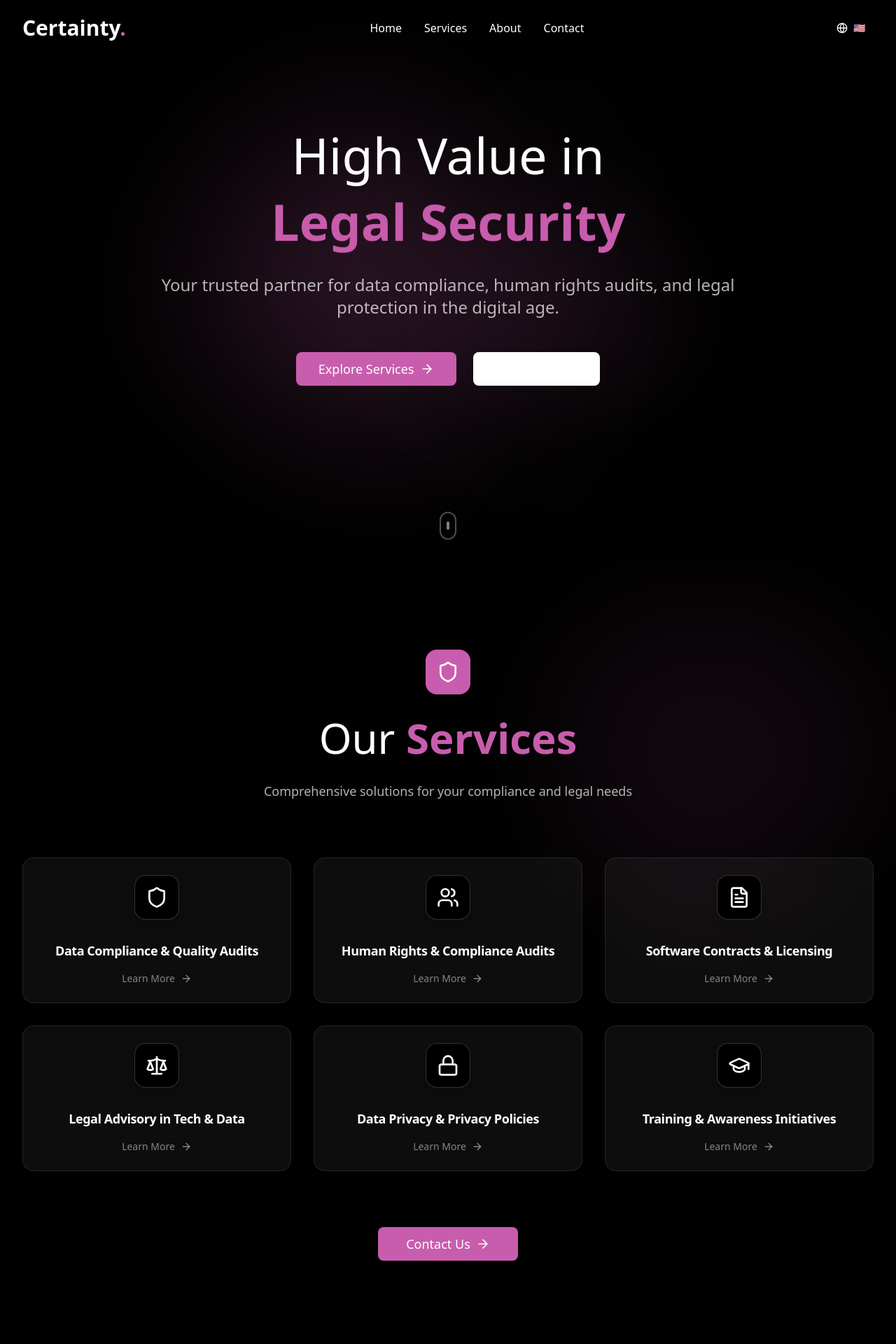
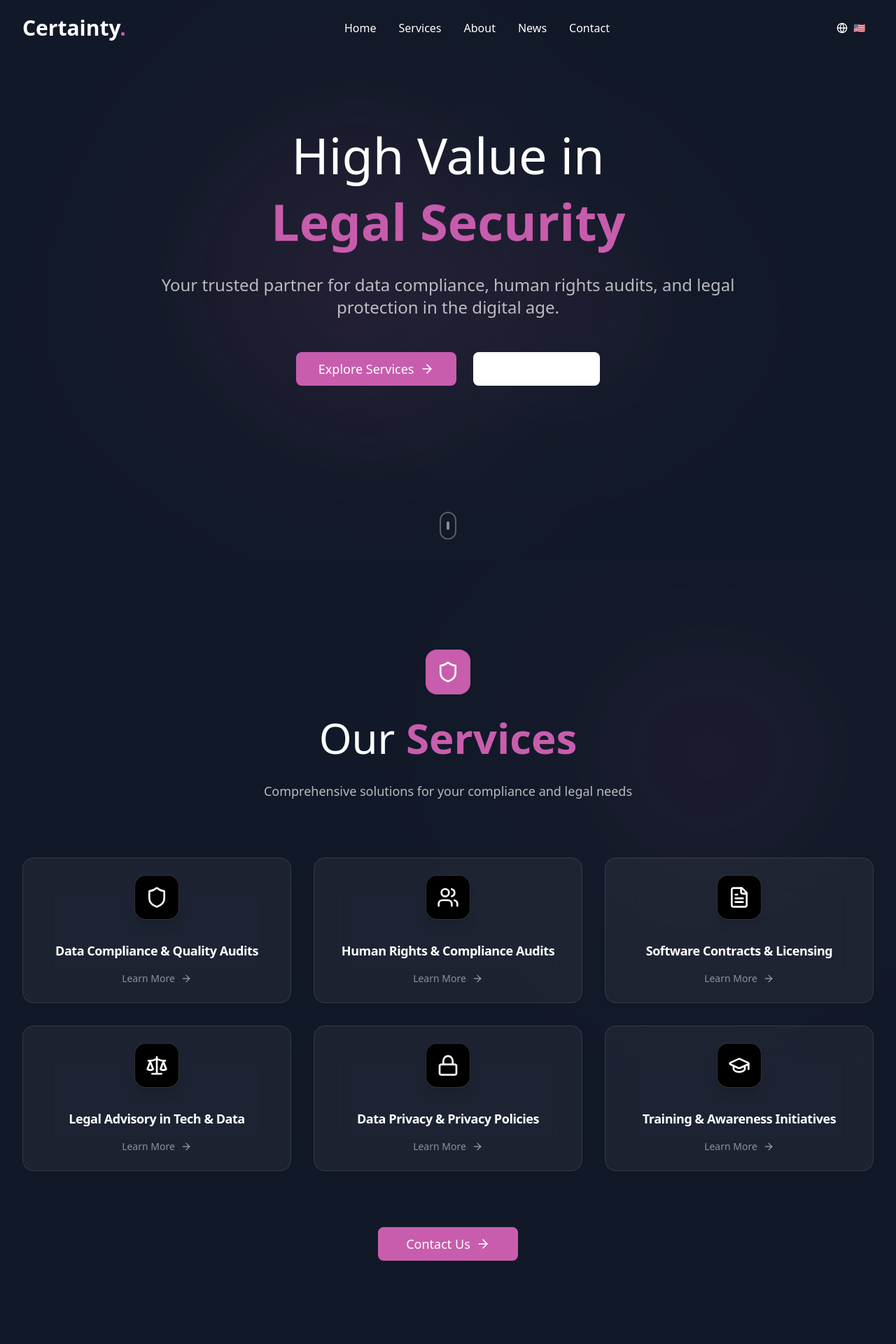
Before and after one commit to caonnis/cs, a React (Vite) app: page / in a window 1280 px wide. Shown: the top 1920 px of the page at 70% size. Built offline with nearby package versions, Linux system fonts and the light colour scheme.

Commit message:
Fix translations, menu, team design and background

```diff
--- a/src/components/Contact.tsx
+++ b/src/components/Contact.tsx
@@ -29,7 +29,7 @@ export const Contact = () => {
   const { t } = useLanguage();
 
   return (
-    <section id="contact" className="py-20 lg:py-32 bg-black relative overflow-hidden">
+    <section id="contact" className="py-20 lg:py-32 bg-gray-900 relative overflow-hidden">
       {/* Animated background elements */}
       <div className="absolute inset-0">
         <motion.div
@@ -42,7 +42,7 @@ export const Contact = () => {
             repeat: Infinity,
             ease: "linear"
           }}
-          className="absolute top-1/4 left-1/4 w-96 h-96 opacity-10"
+          className="absolute top-1/4 left-1/4 w-96 h-96 opacity-5"
           style={{
             background: '#c85dad',
             borderRadius: '60% 40% 30% 70% / 60% 30% 70% 40%',
--- a/src/components/Footer.tsx
+++ b/src/components/Footer.tsx
@@ -50,7 +50,7 @@ export const Footer = () => {
   };
 
   return (
-    <footer className="bg-black text-white relative overflow-hidden">
+    <footer className="bg-gray-900 text-white relative overflow-hidden">
       {/* Animated background elements */}
       <div className="absolute inset-0">
         <motion.div
@@ -63,7 +63,7 @@ export const Footer = () => {
             repeat: Infinity,
             ease: "linear"
           }}
-          className="absolute top-1/4 left-1/4 w-96 h-96 opacity-10"
+          className="absolute top-1/4 left-1/4 w-96 h-96 opacity-3"
           style={{
             background: 'linear-gradient(135deg, #c85dad 0%, #4ecdc4 100%)',
             borderRadius: '60% 40% 30% 70% / 60% 30% 70% 40%',
@@ -81,7 +81,7 @@ export const Footer = () => {
             repeat: Infinity,
             ease: "linear"
           }}
-          className="absolute bottom-1/4 right-1/4 w-80 h-80 opacity-8"
+          className="absolute bottom-1/4 right-1/4 w-80 h-80 opacity-3"
           style={{
             background: 'linear-gradient(225deg, #ff6b6b 0%, #c85dad 100%)',
             borderRadius: '30% 70% 70% 30% / 30% 30% 70% 70%',
--- a/src/components/Header.tsx
+++ b/src/components/Header.tsx
@@ -22,13 +22,18 @@ export const Header = () => {
     { key: 'nav.home', href: '#home' },
     { key: 'nav.services', href: '#services' },
     { key: 'nav.about', href: '#about' },
+    { key: 'nav.news', href: '/news.html' },
     { key: 'nav.contact', href: '#contact' },
   ];
 
   const scrollToSection = (href: string) => {
-    const element = document.querySelector(href);
-    if (element) {
-      element.scrollIntoView({ behavior: 'smooth' });
+    if (href.startsWith('#')) {
+      const element = document.querySelector(href);
+      if (element) {
+        element.scrollIntoView({ behavior: 'smooth' });
+      }
+    } else {
+      window.open(href, '_blank');
     }
     setIsMenuOpen(false);
   };
--- a/src/components/Hero.tsx
+++ b/src/components/Hero.tsx
@@ -32,7 +32,7 @@ export const Hero = () => {
   };
 
   return (
-    <section id="home" className="min-h-screen bg-black relative overflow-hidden">
+    <section id="home" className="min-h-screen bg-gray-900 relative overflow-hidden">
       {/* Minimal background elements */}
       <div className="absolute inset-0">
         <motion.div
@@ -46,7 +46,7 @@ export const Hero = () => {
             repeat: Infinity,
             ease: "linear"
           }}
-          className="absolute top-1/4 left-1/4 w-96 h-96 opacity-20"
+          className="absolute top-1/4 left-1/4 w-96 h-96 opacity-10"
           style={{
             background: '#c85dad',
             borderRadius: '60% 40% 30% 70% / 60% 30% 70% 40%',
@@ -65,7 +65,7 @@ export const Hero = () => {
             repeat: Infinity,
             ease: "linear"
           }}
-          className="absolute bottom-1/4 right-1/4 w-80 h-80 opacity-10"
+          className="absolute bottom-1/4 right-1/4 w-80 h-80 opacity-5"
           style={{
             background: '#c85dad',
             borderRadius: '30% 70% 70% 30% / 30% 30% 70% 70%',
--- a/src/components/Services.tsx
+++ b/src/components/Services.tsx
@@ -90,7 +90,7 @@ export const Services = () => {
   const selectedServiceData = services.find(s => s.id === selectedService);
 
   return (
-    <section id="services" className="py-20 lg:py-32 bg-black relative overflow-hidden">
+    <section id="services" className="py-20 lg:py-32 bg-gray-900 relative overflow-hidden">
       {/* Minimal background elements */}
       <div className="absolute inset-0">
         <motion.div
@@ -103,7 +103,7 @@ export const Services = () => {
             repeat: Infinity,
             ease: "linear"
           }}
-          className="absolute top-20 right-20 w-96 h-96 opacity-10"
+          className="absolute top-20 right-20 w-96 h-96 opacity-5"
           style={{
             background: '#c85dad',
             borderRadius: '60% 40% 30% 70% / 60% 30% 70% 40%',
--- a/src/components/Team.tsx
+++ b/src/components/Team.tsx
@@ -59,7 +59,7 @@ export const Team = () => {
   const [isAccordionOpen, setIsAccordionOpen] = useState(false);
 
   return (
-    <section id="about" className="py-20 lg:py-32 bg-black relative overflow-hidden">
+    <section id="about" className="py-20 lg:py-32 bg-gray-900 relative overflow-hidden">
       {/* Minimal background decoration */}
       <div className="absolute inset-0 opacity-5">
         <div className="absolute top-20 right-10 w-72 h-72 bg-[#c85dad] rounded-full blur-3xl"></div>
@@ -150,16 +150,11 @@ export const Team = () => {
                           transition={{ delay: index * 0.1 }}
                           className={`bg-white/5 backdrop-blur-sm p-6 rounded-lg border-l-4 ${
                             collaborator.isCore ? 'border-[#c85dad]' : 'border-white/30'
-                          } hover:bg-white/10 transition-all duration-300 flex items-center`}
+                          } hover:bg-white/10 transition-all duration-300`}
                         >
-                          <div className={`w-12 h-12 ${
-                            collaborator.isCore ? 'bg-[#c85dad]' : 'bg-white/20'
-                          } rounded-full flex items-center justify-center mr-4`}>
-                            <Users className="h-6 w-6 text-white" />
-                          </div>
                           <div>
                             <h4 className={`font-bold mb-2 ${
-                              collaborator.isCore ? 'text-[#c85dad]' : 'text-white'
+                              collaborator.isCore ? 'text-white' : 'text-white'
                             }`}>
                               {t(collaborator.nameKey)}
                             </h4>
--- a/src/hooks/useLanguage.ts
+++ b/src/hooks/useLanguage.ts
@@ -27,6 +27,12 @@ const translations: Translations = {
     es: 'Nosotros',
     pt: 'Sobre',
     zh: '关于'
+  },
+  'nav.news': {
+    en: 'News',
+    es: 'Noticias',
+    pt: 'Notícias',
+    zh: '新闻'
   },
   'nav.contact': {
     en: 'Contact',
--- a/src/index.css
+++ b/src/index.css
@@ -54,49 +54,14 @@
     @apply border-border;
   }
   body {
-    @apply bg-background text-foreground transition-colors duration-300;
+    @apply bg-gray-900 text-white transition-colors duration-300;
   }
 }
 
-/* Dark mode styles */
-.dark {
-  color-scheme: dark;
-}
-
-.dark body {
-  @apply bg-black text-white;
-}
-
-.dark .bg-white {
-  @apply bg-gray-900;
-}
-
-.dark .text-black {
-  @apply text-white;
-}
-
-.dark .text-gray-900 {
-  @apply text-gray-100;
-}
-
-.dark .text-gray-700 {
-  @apply text-gray-300;
-}
-
-.dark .text-gray-600 {
-  @apply text-gray-400;
-}
-
-.dark .border-gray-100 {
-  @apply border-gray-800;
-}
-
-.dark .bg-gray-50 {
-  @apply bg-gray-900;
-}
-
-.dark .hover\:bg-gray-50:hover {
-  @apply hover:bg-gray-800;
+/* Softer background for better readability */
+body {
+  background: linear-gradient(135deg, #111827 0%, #1f2937 50%, #111827 100%);
+  min-height: 100vh;
 }
 
 /* Custom scrollbar */
```
